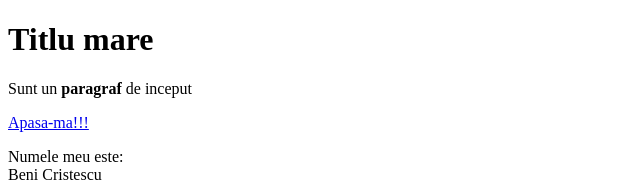
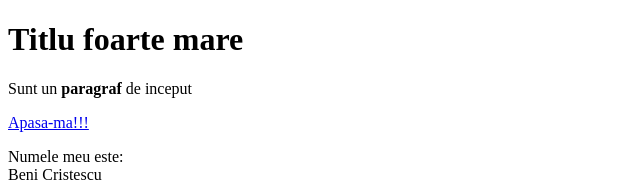
Before and after one commit to blocata/cartoon-hero, a plain HTML site: page test.html in a window 1280 px wide. Shown: the top 182 px of the page, without its empty margins (0-640 px from the left). Drawn offline with Linux system fonts and the light colour scheme.

Commit message:
am adaugat "foarte"

```diff
--- a/test.html
+++ b/test.html
@@ -5,7 +5,7 @@
 </head>
 <body>
 </h1>
-	<h1>Titlu mare</h1>
+	<h1>Titlu foarte mare</h1>
 	<p> Sunt un <b>paragraf</b> de inceput</p>
 	<a href="https://google.com" target="_blank" title="Hai pe Google!">Apasa-ma!!!</a>
 	<p>Numele meu este:<br>
```
